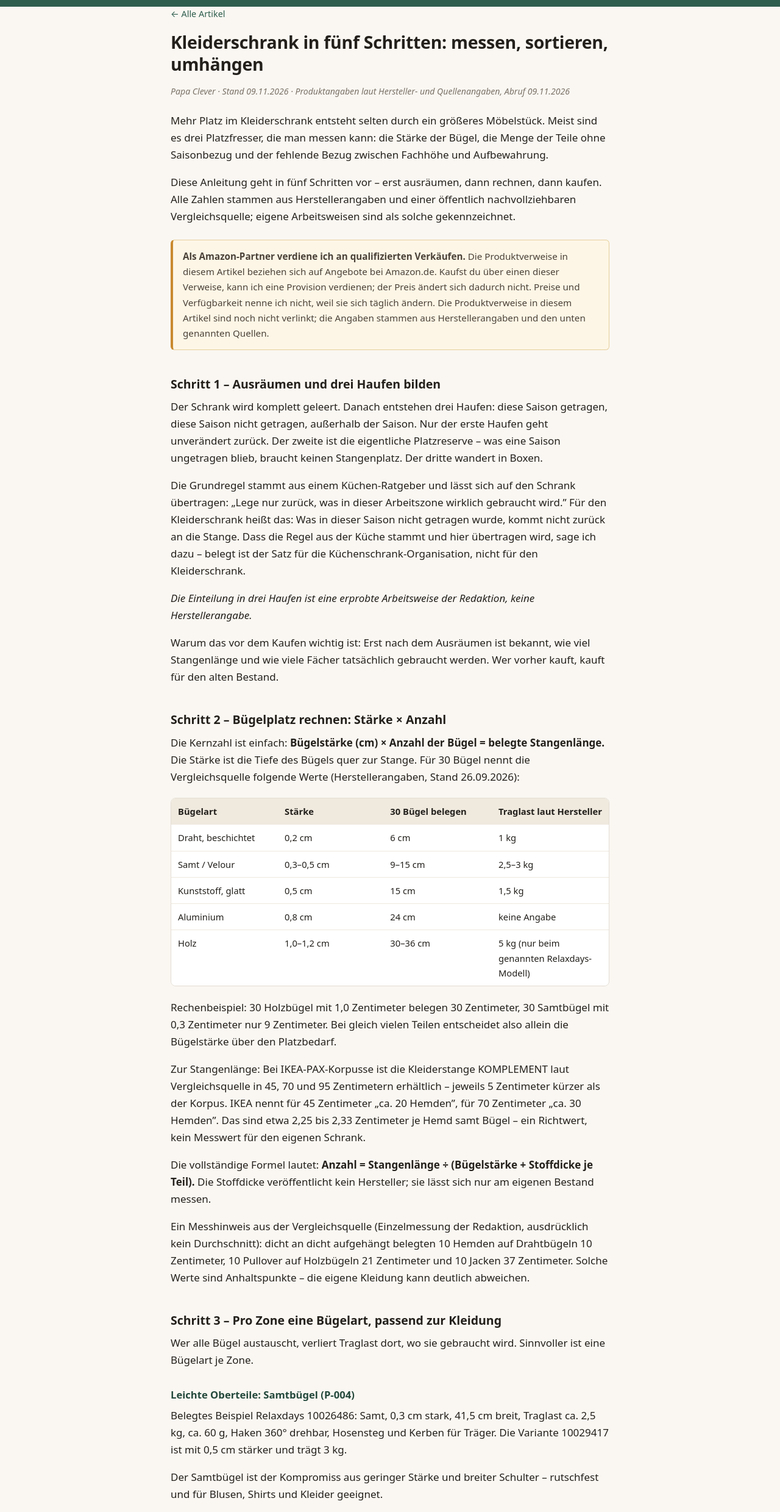
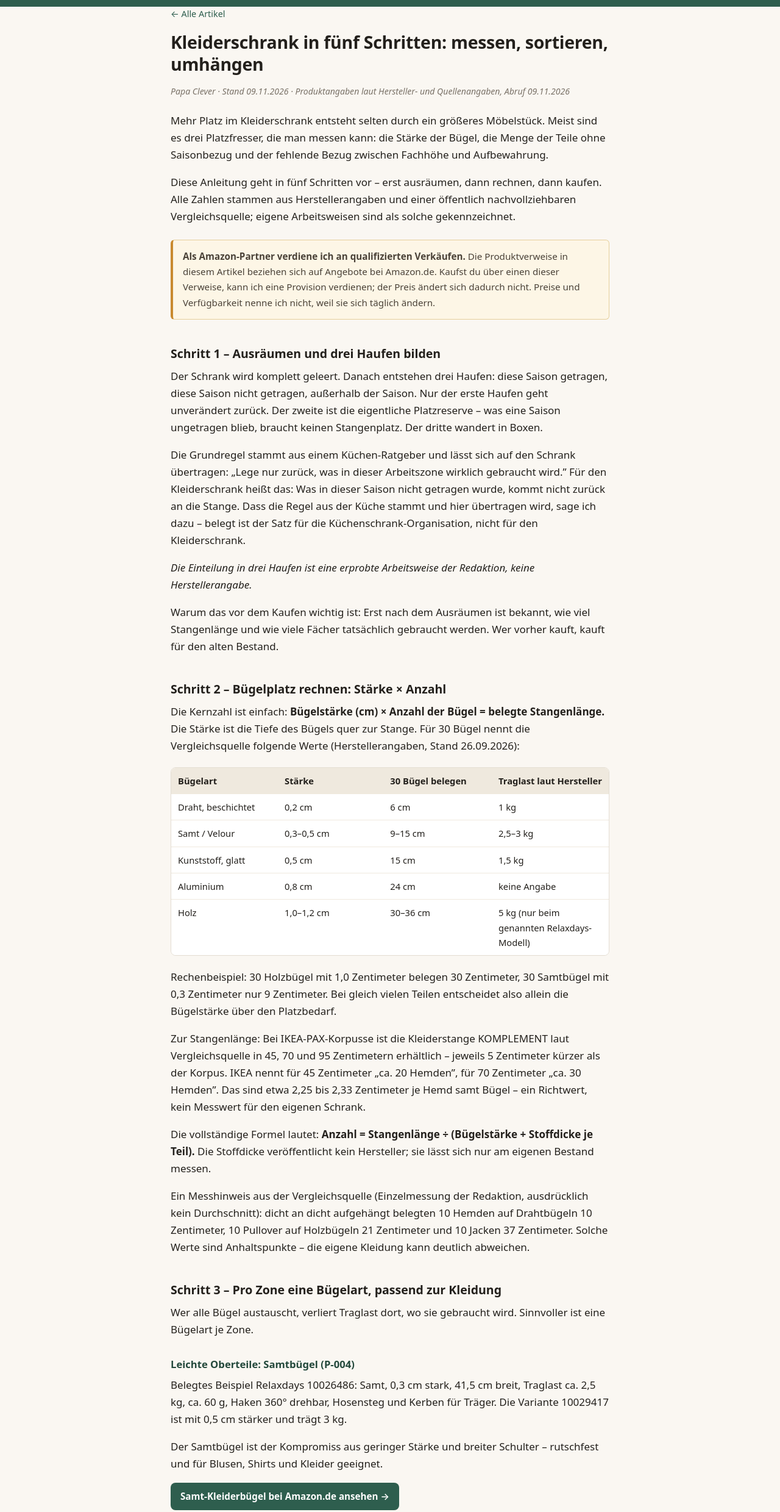
Before and after one commit to Nemotron2029/papaclever-website, a plain HTML site: page artikel/kleiderschrank.html in a window 1280 px wide. Shown: the part 81-2560 px from the top of the page at 61% size. Drawn offline with Linux system fonts and the light colour scheme.

Commit message:
P-004 verlinkt: Relaxdays Samt-Kleiderbuegel B07TWDZP57 (EAN-Abgleich 4052025929176)
Kleiderschrank 0->1, Kleiderbuegel 1->2 aktive Partnerlinks, tag=papaclever-21.
Beleg: 05_nachweise/produkt_asin_recherche.csv (D-101). Kein Deploy.

```diff
--- a/artikel/kleiderschrank.html
+++ b/artikel/kleiderschrank.html
@@ -42,7 +42,7 @@ Verkäufen.</strong> Die Produktverweise in diesem Artikel beziehen sich
 auf Angebote bei Amazon.de. Kaufst du über einen dieser Verweise, kann
 ich eine Provision verdienen; der Preis ändert sich dadurch nicht.
 Preise und Verfügbarkeit nenne ich nicht, weil sie sich täglich
-ändern. Die Produktverweise in diesem Artikel sind noch nicht verlinkt; die Angaben stammen aus Herstellerangaben und den unten genannten Quellen.</p>
+ändern.</p>
 </blockquote>
 <h2>Schritt 1 – Ausräumen und drei Haufen bilden</h2>
 <p>Der Schrank wird komplett geleert. Danach entstehen drei Haufen:
@@ -144,7 +144,7 @@ Kerben für Träger. Die Variante 10029417 ist mit 0,5 cm stärker und
 trägt 3 kg.</p>
 <p>Der Samtbügel ist der Kompromiss aus geringer Stärke und breiter
 Schulter – rutschfest und für Blusen, Shirts und Kleider geeignet.</p>
-<p class="buy buy-pending"><span class="buy-label">Samt-Kleiderbügel bei Amazon.de ansehen</span> <span class="pending">Partnerlink folgt</span></p>
+<p class="buy"><a class="buy-link" href="https://www.amazon.de/dp/B07TWDZP57?tag=papaclever-21" target="_blank" rel="sponsored nofollow noopener">Samt-Kleiderbügel bei Amazon.de ansehen &#8594;</a></p>
 <h3>Hemden und Blusen: Drahtbügel (P-015)</h3>
 <p>Belegtes Beispiel Relaxdays Drahtbügel: 0,2 cm stark, 41 cm breit,
 Traglast laut Hersteller 1 kg, 20 g. Wer mehr Traglast braucht, nimmt
```
Also changed, not shown: artikel/kleiderbuegel.html (+1 -1 lines).
